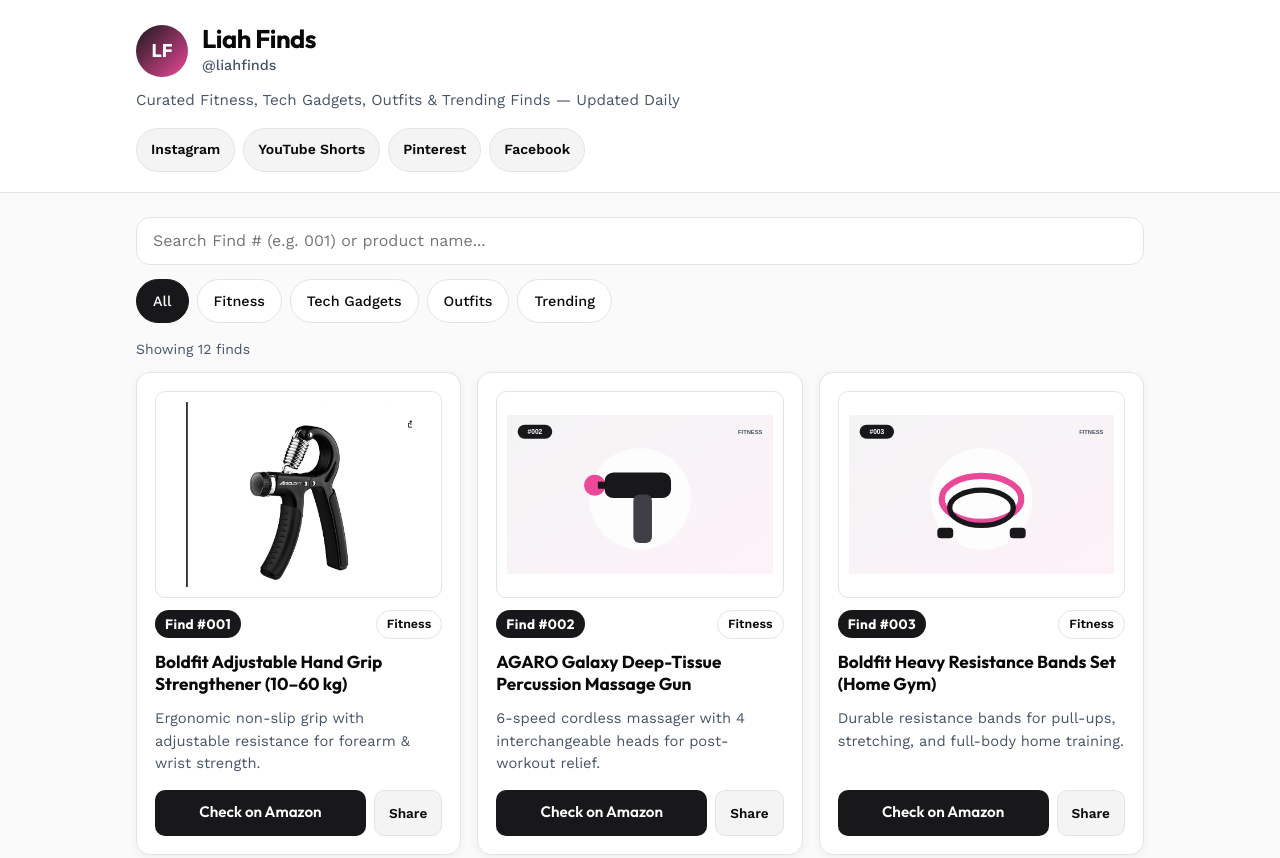
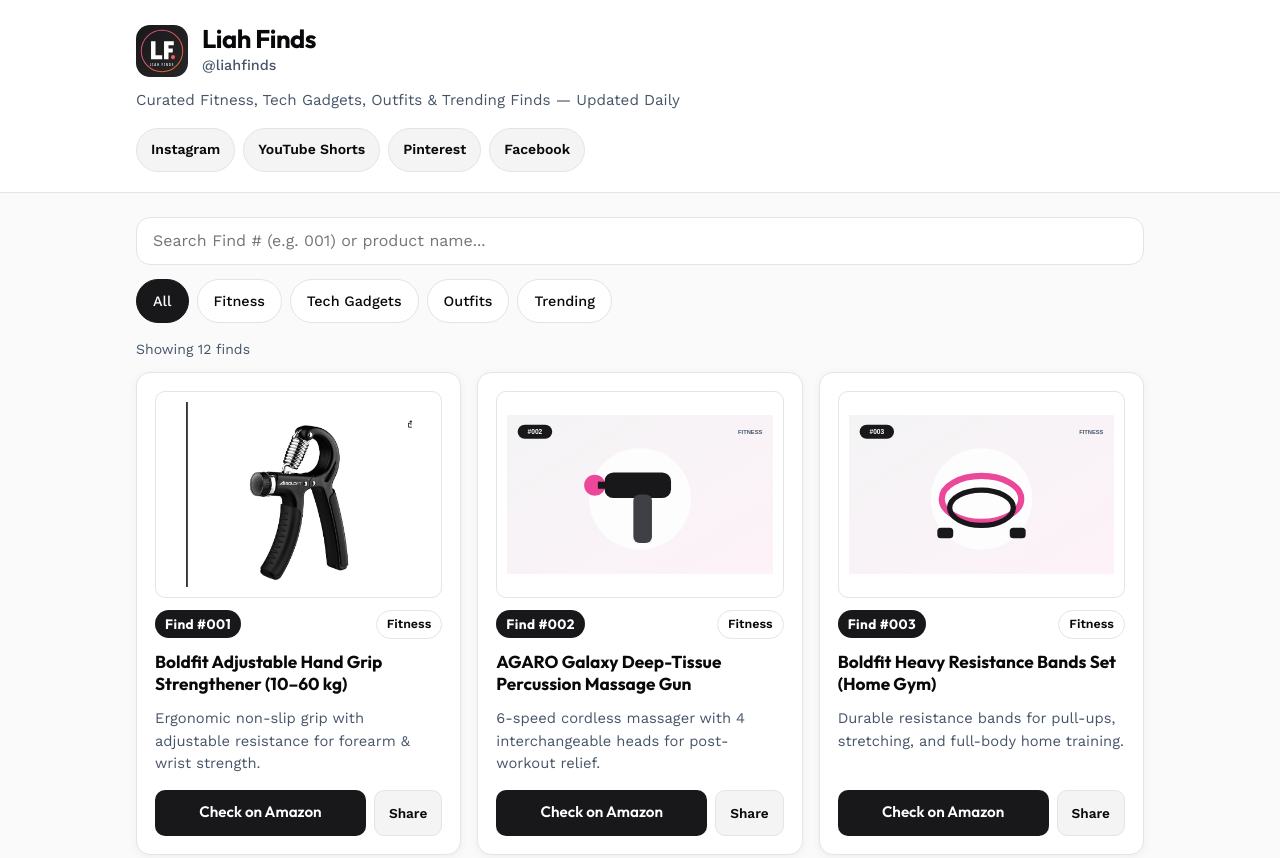
Before and after one commit to kganesh2k08-web/Liah-Finds, a plain HTML site: page index.html in a window 1280 px wide. Shown: the top 858 px of the page. Drawn offline with nearby package versions, Linux system fonts and the light colour scheme.

Commit message:
feat: add Liah Finds brand logo and favicon

```diff
--- a/index.html
+++ b/index.html
@@ -14,13 +14,14 @@
     href="https://fonts.googleapis.com/css2?family=Outfit:wght@500;600;700&family=Work+Sans:wght@400;500;600&display=swap"
     rel="stylesheet"
   />
+  <link rel="icon" type="image/svg+xml" href="images/logo.svg" />
   <link rel="stylesheet" href="styles.css" />
 </head>
 <body>
   <header class="site-header">
     <div class="container header-inner">
       <div class="brand-row">
-        <div class="brand-avatar" aria-hidden="true">LF</div>
+        <img class="brand-avatar" src="images/logo.svg" alt="Liah Finds logo" width="52" height="52" />
         <div>
           <h1 id="brand-name" class="brand-title">Liah Finds</h1>
           <p id="brand-handle" class="brand-handle">@liahfinds</p>
--- a/styles.css
+++ b/styles.css
@@ -73,14 +73,8 @@ h1, h2, h3, .find-code, .btn-primary {
 .brand-avatar {
   width: 52px;
   height: 52px;
-  border-radius: 50%;
-  background: linear-gradient(135deg, var(--primary) 0%, var(--accent) 100%);
-  color: var(--on-primary);
-  font-family: "Outfit", sans-serif;
-  font-weight: 700;
-  font-size: 1.15rem;
-  display: grid;
-  place-items: center;
+  border-radius: 14px;
+  object-fit: cover;
   flex-shrink: 0;
 }
 
```
Also changed, not shown: images/logo.svg (added).
